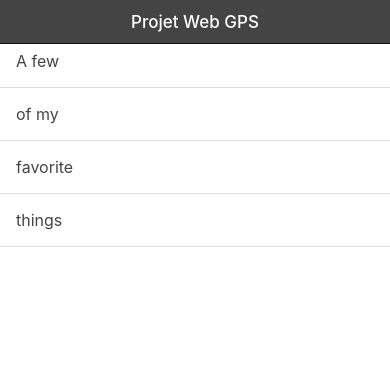
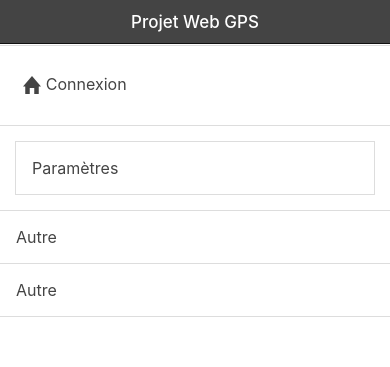
Before and after one commit to Lowxorx/webapprila, a website: page www/index.html in a window 390 px wide. Drawn offline with Linux system fonts and the light colour scheme; some packages are replaced by stand-ins of ours; files that its build step writes are made by us from their sources; files whose address does not match are found by name.

Commit message:
Modification side menu

```diff
--- a/www/index.html
+++ b/www/index.html
@@ -24,32 +24,33 @@
 </head>
 
 <body ng-app="starter" ng-controller="MapCtrl">
-	<ion-side-menus>
+	<ion-side-menus clas='color'>
 		<ion-side-menu side="left">
 			<ion-header-bar class="bar bar-header bar-dark">
 				<h1 class="title">Menu</h1>
 			</ion-header-bar>
 			<ion-content has-header="true">
-
-				<input type="text">
-
+				<label class="item item-input">
+				<i class="icon ion-search placeholder-icon"></i>
+				<input type="text" id="pac-input" placeholder="Recherchez un emplacement">
+				</label>
 				<div class="list">
 					<div class="item">
-						A few
+						<a menu-close class="button button-icon icon-left ion-home">Connexion </a>
 					</div>
 					<div class="item">
-						of my
+						<a menu-close class="item">Paramètres</a>
 					</div>
 					<div class="item">
-						favorite
+						Autre
 					</div>
 					<div class="item">
-						things
+						Autre
 					</div>
 				</div>
 			</ion-content>
-
 		</ion-side-menu>
+		<!-- Contenu de la page principale -->
 		<ion-side-menu-content>
 			<ion-nav-bar class="bar-balanced nav-title-slide-ios7">
 				<ion-nav-buttons side="left">
--- a/www/js/app.js
+++ b/www/js/app.js
@@ -47,7 +47,6 @@ angular.module('starter', ['ionic', 'ngCordova'])
         // Recherche de position et autocompletion
         var autocomplete = new google.maps.places.Autocomplete(input);
         autocomplete.bindTo('bounds', window.map);
-        map.controls[google.maps.ControlPosition.TOP_LEFT].push(input);
         var infowindow = new google.maps.InfoWindow();
         var marker = new google.maps.Marker({
           map: map
@@ -185,8 +184,7 @@ angular.module('starter', ['ionic', 'ngCordova'])
 
         if (typeof google == "undefined" || typeof google.maps == "undefined") {
 
-          console.warn("Le SDK Google Maps doit être chargé");
-
+          console.warn("Le SDK Google Maps doit être chargé...");
           disableMap();
 
           if (ConnectivityMonitor.isOnline()) {
@@ -300,7 +298,7 @@ angular.module('starter', ['ionic', 'ngCordova'])
         StatusBar.styleDefault();
       }
       console.log("début init gmaps");
-      GoogleMaps.init();
+      // GoogleMaps.init();
     });
   })
 
@@ -397,6 +395,7 @@ angular.module('starter', ['ionic', 'ngCordova'])
     $scope.openMenu = function () {
       $ionicSideMenuDelegate.toggleLeft();
     };
+
   })
 
   .factory('Markers', function ($http) {
```
Also changed, not shown: www/css/style.css (line endings or trailing spaces). Lines whose indentation alone changed are shown as unchanged.
